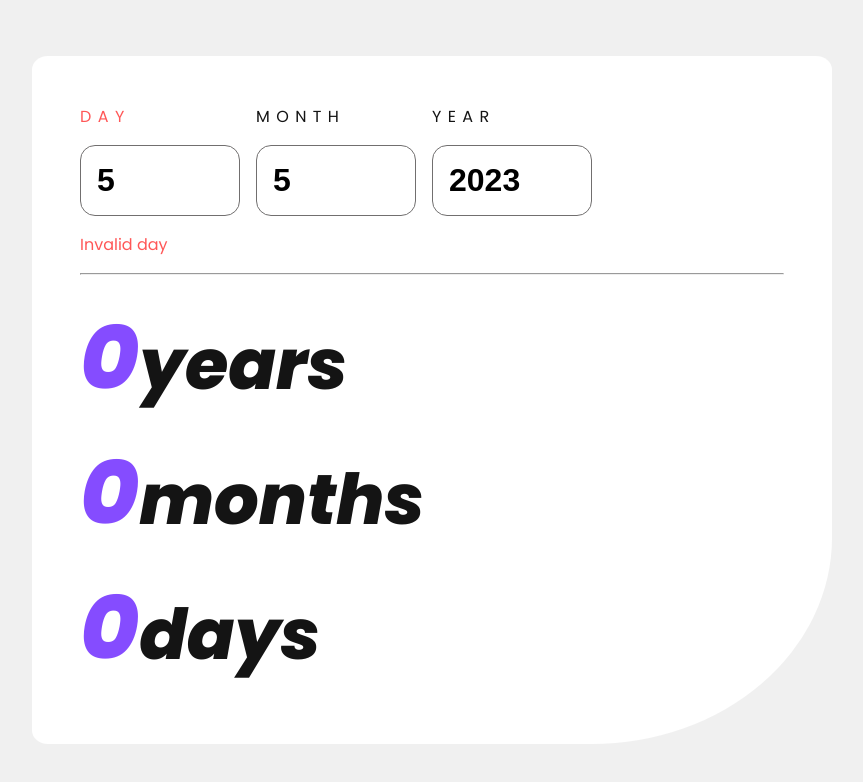
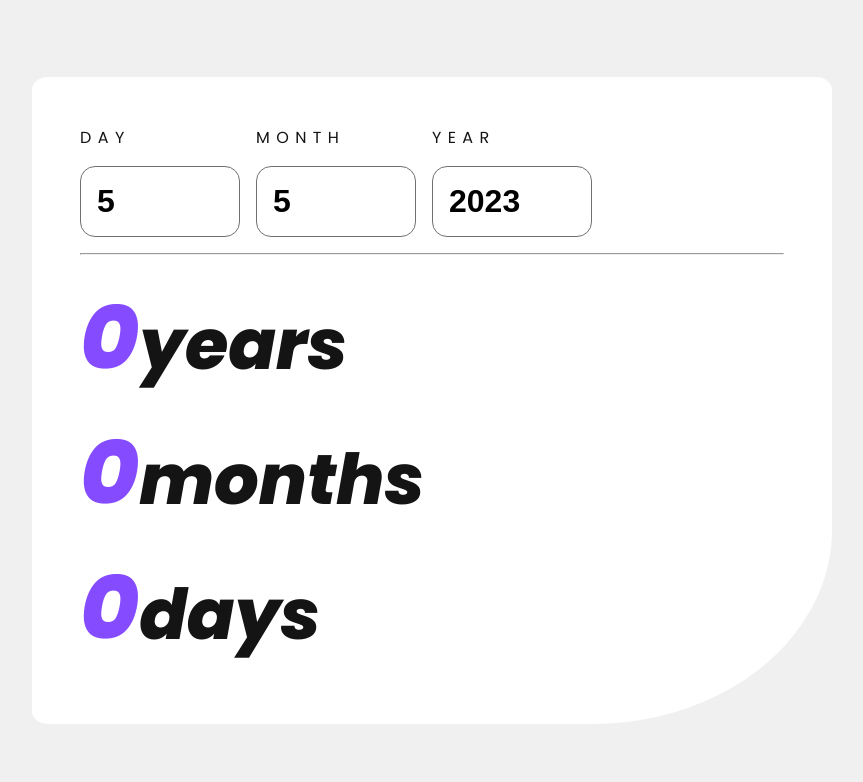
Before and after one commit to dantnad/FM-age-calculator, a React (Create React App) app: page / in a window 1280 px wide. Shown: the top 782 px of the page, without its empty margins (208-1071 px from the left). Built offline with nearby package versions, Linux system fonts and the light colour scheme.

Commit message:
Added validation for dd/mm/yyyy

```diff
--- a/src/App.js
+++ b/src/App.js
@@ -22,7 +22,7 @@ function App() {
             }}
             min={1}
             max={31}
-            warning='Invalid day'
+            warning={(day > 31 || day < 1) && "Invalid day"}
           />
           <Input
             label='month'
@@ -32,7 +32,7 @@ function App() {
             }}
             min={1}
             max={12}
-            // warning='Invalid month'
+            warning={(month > 12 || day < 1) && "Invalid month"}
           />
           <Input
             label='year'
@@ -40,7 +40,7 @@ function App() {
             onChange={(event) => {
               setYear(event.target.value);
             }}
-            warning=''
+            warning={year > today.getFullYear() && "Invalid year"}
           />
         </div>
         <hr />
```
